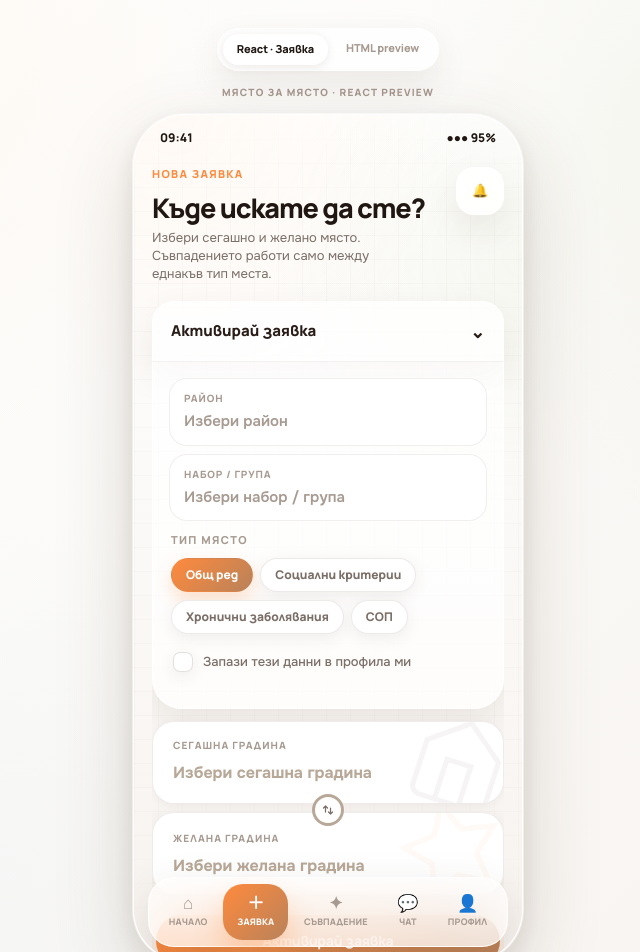
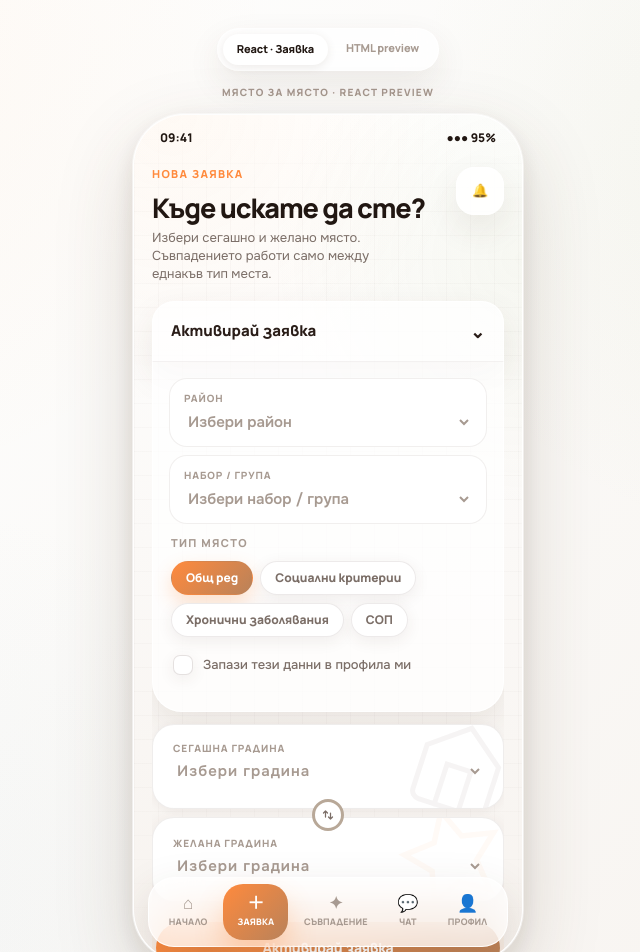
Before and after one commit to maciaci13/kg.razmeni, a Next.js app: page /react-preview in a window 1280 px wide. Shown: the top 952 px of the page, without its empty margins (312-952 px from the left). Built offline with nearby package versions, Linux system fonts and the light colour scheme.

Commit message:
Make request preview selects interactive

```diff
--- a/app/components/screens/RequestScreen.tsx
+++ b/app/components/screens/RequestScreen.tsx
@@ -3,11 +3,18 @@
 import { useState } from "react";
 
 const placeTypes = ["Общ ред", "Социални критерии", "Хронични заболявания", "СОП"];
+const districts = ["Избери район", "Лозенец", "Младост", "Люлин", "Оборище", "Витоша"];
+const cohorts = ["Избери набор / група", "Набор 2019", "Набор 2020", "Набор 2021", "Набор 2022", "Набор 2023"];
+const kindergartens = ["Избери градина", "ДГ №25 Изворче", "ДГ №25 Изворче – сграда 2", "ДГ №193 Славейче", "ДГ №192 Лозичка"];
 
 export function RequestScreen() {
   const [open, setOpen] = useState(true);
   const [selectedType, setSelectedType] = useState("Общ ред");
   const [saveProfile, setSaveProfile] = useState(false);
+  const [district, setDistrict] = useState(districts[0]);
+  const [cohort, setCohort] = useState(cohorts[0]);
+  const [fromKg, setFromKg] = useState(kindergartens[0]);
+  const [toKg, setToKg] = useState(kindergartens[0]);
 
   return (
     <>
@@ -27,8 +34,8 @@ export function RequestScreen() {
         </button>
         <div className="request-collapse-body">
           <div className="form-panel">
-            <PreviewInput label="Район" value="Избери район" muted />
-            <PreviewInput label="Набор / Група" value="Избери набор / група" muted />
+            <PreviewSelect label="Район" value={district} onChange={setDistrict} options={districts} muted={district === districts[0]} />
+            <PreviewSelect label="Набор / Група" value={cohort} onChange={setCohort} options={cohorts} muted={cohort === cohorts[0]} />
             <div style={{ padding: "4px 2px 10px" }}>
               <label className="eyebrow soft" style={{ display: "block", marginBottom: 8 }}>Тип място</label>
               <div className="chip-row">
@@ -54,11 +61,10 @@ export function RequestScreen() {
                 <path d="M3 9l9-7 9 7v11a2 2 0 0 1-2 2H5a2 2 0 0 1-2-2z" />
                 <polyline points="9 22 9 12 15 12 15 22" />
               </svg>
-              <label>Сегашна градина</label>
-              <div>Избери сегашна градина</div>
+              <PreviewSelect label="Сегашна градина" value={fromKg} onChange={setFromKg} options={kindergartens} muted={fromKg === kindergartens[0]} bare />
             </div>
             <div className="swap-btn-wrap">
-              <button className="swap-btn" type="button" aria-label="Размени">
+              <button className="swap-btn" type="button" aria-label="Размени" onClick={() => { const nextFrom = toKg; setToKg(fromKg); setFromKg(nextFrom); }}>
                 <svg viewBox="0 0 24 24" fill="none" stroke="currentColor" strokeWidth="2.5" strokeLinecap="round" strokeLinejoin="round">
                   <path d="M7 16V4m0 0L3 8m4-4l4 4" />
                   <path d="M17 8v12m0 0l4-4m-4 4l-4-4" />
@@ -69,8 +75,7 @@ export function RequestScreen() {
               <svg className="swap-bg bg-star" viewBox="0 0 24 24" fill="none" stroke="#ff8a3d" strokeWidth="1.2" strokeLinecap="round">
                 <polygon points="12 2 15.09 8.26 22 9.27 17 14.14 18.18 21.02 12 17.77 5.82 21.02 7 14.14 2 9.27 8.91 8.26 12 2" />
               </svg>
-              <label>Желана градина</label>
-              <div>Избери желана градина</div>
+              <PreviewSelect label="Желана градина" value={toKg} onChange={setToKg} options={kindergartens} muted={toKg === kindergartens[0]} bare />
             </div>
           </div>
 
@@ -96,6 +101,13 @@ export function RequestScreen() {
   );
 }
 
-function PreviewInput({ label, value, muted = false }: { label: string; value: string; muted?: boolean }) {
-  return <div className="input"><label>{label}</label><div style={muted ? { color: "var(--soft)" } : undefined}>{value}</div></div>;
+function PreviewSelect({ label, value, onChange, options, muted = false, bare = false }: { label: string; value: string; onChange: (value: string) => void; options: string[]; muted?: boolean; bare?: boolean }) {
+  return (
+    <label className={bare ? "" : "input"} style={bare ? { display: "block", position: "relative", zIndex: 2 } : { position: "relative", display: "block" }}>
+      <span style={{ display: "block", fontSize: 10, fontFamily: "Manrope, sans-serif", fontWeight: 800, color: "var(--soft)", textTransform: "uppercase", letterSpacing: ".09em", marginBottom: 4 }}>{label}</span>
+      <select value={value} onChange={(event) => onChange(event.target.value)} style={{ width: "100%", border: 0, background: "transparent", outline: 0, color: muted ? "var(--soft)" : "var(--ink)", fontSize: 15, fontWeight: 600, fontFamily: "Onest, system-ui, sans-serif", appearance: "auto", position: "relative", zIndex: 3 }}>
+        {options.map((option) => <option key={option} value={option}>{option}</option>)}
+      </select>
+    </label>
+  );
 }
```
